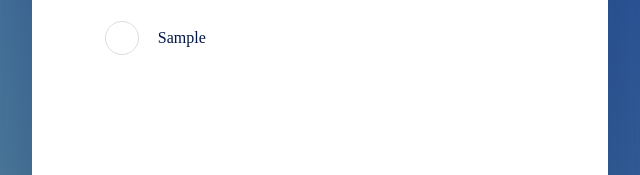
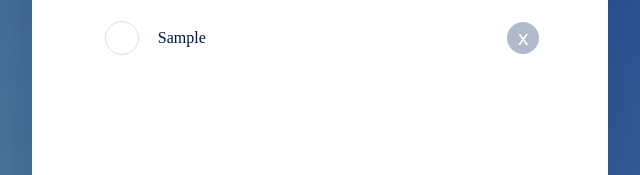
Before and after one commit to sanyathecreator/todo-list-js, a plain HTML site: page index.html in a window 1280 px wide. Both pictures are taken after typing "Sample" into the empty fields and a click on the button "Add". Shown: the part 243-418 px from the top of the page, 320-960 px from the left. Drawn offline with Linux system fonts and the light colour scheme.

Commit message:
Add implementation of deleting one element from todo list

```diff
--- a/script.js
+++ b/script.js
@@ -37,6 +37,7 @@ function displayTasks() {
     todo.forEach((item, index) => {
         const p = document.createElement("p");
         p.innerHTML = `
+            <div class="todo-box">
                 <div class="todo-container">
                     <input type="checkbox" class="todo-checkbox" id="input-${index}" ${
                 item.disabled ? "checked" : ""
@@ -46,6 +47,8 @@ function displayTasks() {
             }" onclick="editTask(${index})">
                         ${item.text}
                     </p>
+                </div>
+                <button class="delete-button" onclick="deleteTask(${index})">x</button>
             </div>
         `;
         p.querySelector(".todo-checkbox").addEventListener("change", () => {
@@ -81,6 +84,12 @@ function editTask(index) {
     });
 }
 
+function deleteTask(index) {
+    todo.splice(index, 1);
+    savetoLocalStorage();
+    displayTasks();
+}
+
 function deleteAllTasks() {
     todo = [];
     savetoLocalStorage();
--- a/style.css
+++ b/style.css
@@ -83,8 +83,16 @@ input[type="text"]::placeholder {
     color: var(--grey);
 }
 
+.todo-box {
+    display: flex;
+    align-items: center;
+    width: 100%;
+    justify-content: space-between;
+}
+
 .todo-container {
     display: flex;
+    align-items: center;
     gap: 1rem;
 }
 
@@ -129,7 +137,7 @@ input[type="checkbox"]::before {
     display: inline-block;
     width: 2rem;
     height: 2rem;
-    font-size: 1.7rem;
+    font-size: 1.5rem;
     text-align: center;
     border: 0.06rem solid var(--grey-border);
     border-radius: 50%;
@@ -141,6 +149,17 @@ input[type="checkbox"]:checked::before {
     background-color: var(--green);
     border: 0.06rem solid var(--green);
     border-radius: 50%;
+}
+
+.delete-button {
+    border: none;
+    border-radius: 50%;
+    background-color: var(--grey);
+    color: var(--white);
+    font-size: 1.3rem;
+    width: 2rem;
+    height: 2rem;
+    cursor: pointer;
 }
 
 .counter {
```
Lines whose indentation alone changed are shown as unchanged.
